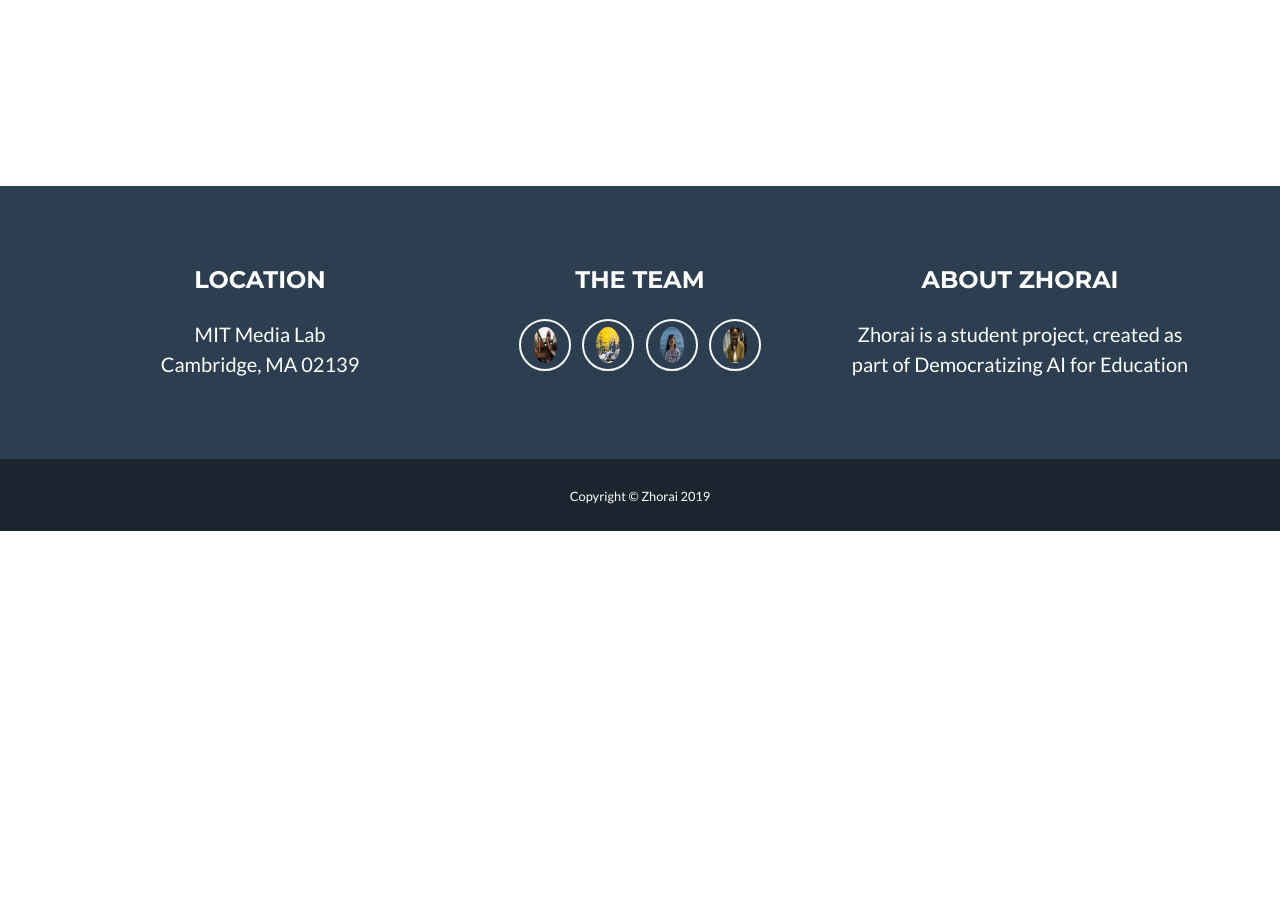
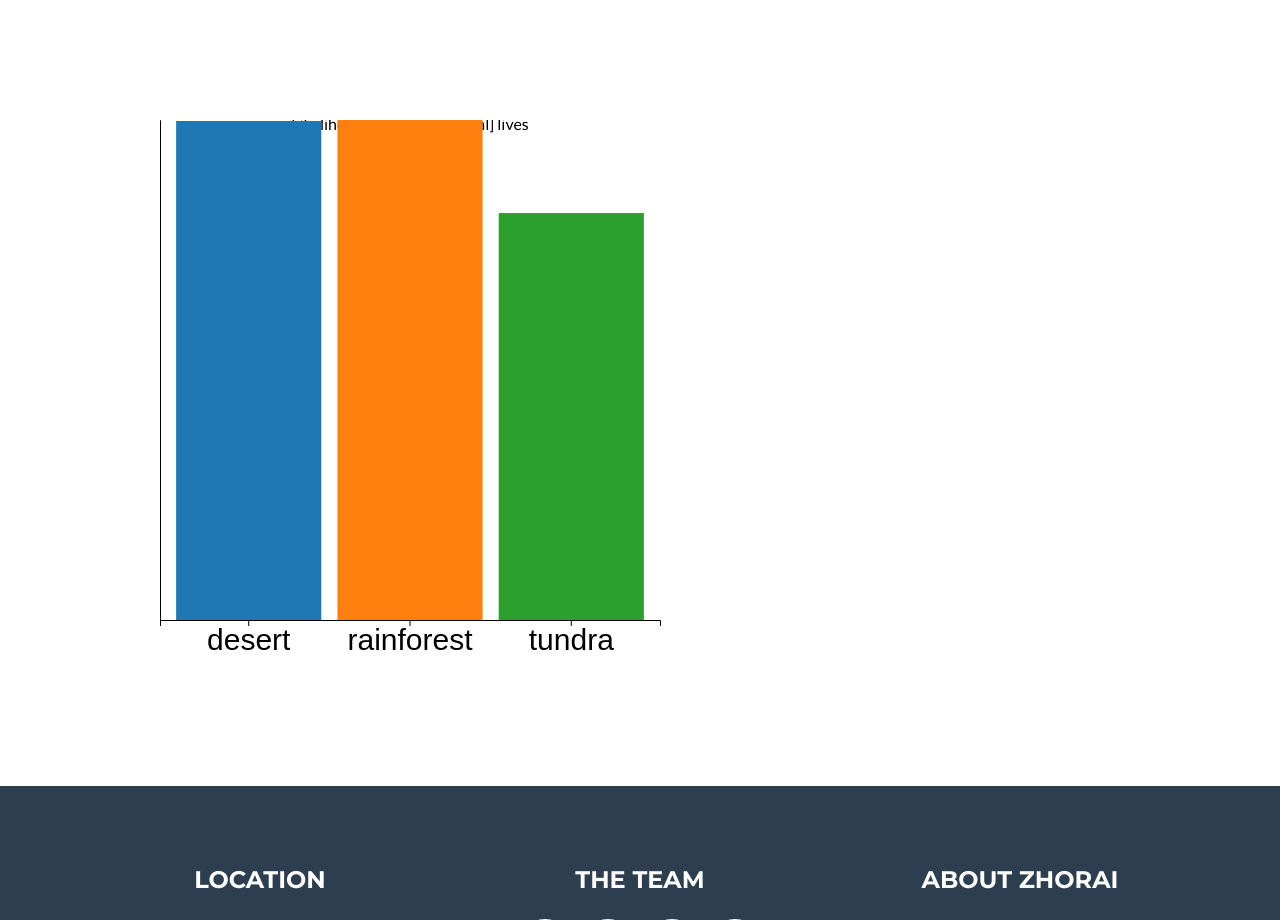
Before and after one commit to jessvb/zhorai, a plain HTML site: page website/module-3.html in a window 1280 px wide. Shown: the part 1900-2820 px from the top of the page. Before the commit the page ends 2431 px from the top, so only its background shows below. Drawn offline with nearby package versions, Linux system fonts and the light colour scheme.

Commit message:
working histogram, needs some css edits

```diff
--- a/website/js/index.js
+++ b/website/js/index.js
@@ -257,3 +257,72 @@ function createScatterplot(plot_data) {
         .call(yAxis);
 
 }
+var plot_data = {"desert": 0.2992, "rainforest": 0.2998, "tundra": 0.2440};
+createHistogram(plot_data);
+function createHistogram(plot_data) {
+
+	var data = [];
+	for (var key in plot_data) {
+		data.push({"ecosystem": key, "value": plot_data[key]});
+	}
+	//setup settings for histogram
+	var canvas_width = 500;
+	var canvas_height = 500;
+	var margin = {top:10, right:10, bottom:90, left:10};
+
+
+
+	var color = d3.scaleOrdinal(d3.schemeCategory10);
+	var symbols = d3.scaleOrdinal(d3.symbols);
+
+	// creates a generator for symbols
+	var symbol = d3.symbol().size(100);
+
+	//create SVG element
+	var svg = d3.select("#histogram")  // This is where we put our plot
+        width = +svg.attr("width"),
+			height = +svg.attr("height");
+
+	var xAxis = d3.scaleBand()
+		.range([0, canvas_width])
+		.padding(0.1);
+
+	var yAxis = d3.scaleLinear()
+		.range([canvas_height, 0]);
+
+	svg.append("text")
+		.attr("x", canvas_width/2)
+		.attr("y", 10)
+		.style("text-anchor", "middle")
+		.text("Likelihood for where [animal] lives");
+
+	svg.append("g")
+		.attr("transform", "translate(" +margin.left + "," + margin.top + ")");
+
+	xAxis.domain(data.map(function(d) { return d.ecosystem; }));
+	yAxis.domain([0, d3.max(data, function(d) { return d.value; })]);
+	color.domain(data.map(function(d) { return d.ecosystem; }));
+
+	// append the rectangles for the bar chart
+	svg.selectAll(".bar")
+	    .data(data)
+	    .enter().append("rect")
+	    .attr("class", "bar")
+	    .attr("x", function(d) { return xAxis(d.ecosystem); })
+	    .attr("width", xAxis.bandwidth())
+	    .attr("y", function(d) { return yAxis(d.value); })
+	    .attr("height", function(d) { return canvas_height - yAxis(d.value); })
+	    .attr("fill", function(d) { return color(d.ecosystem); });
+
+
+	  // add the x Axis
+	svg.append("g")
+		.style("font-size", "30px")
+	    .attr("transform", "translate(0," + canvas_height + ")")
+	    .call(d3.axisBottom(xAxis));
+
+	  // add the y Axis
+	svg.append("g")
+	    .call(d3.axisLeft(yAxis));
+
+}
--- a/website/js/module-3.js
+++ b/website/js/module-3.js
@@ -283,6 +283,7 @@ function mod3ReceiveData(filedata, stage) {
 
             // TODO: make histogram here
             // (e.g., createHistogram(ecoData))
+            createHistogram(ecoData);
         } else {
             // error checking:
             phrases = ["I don't know enough about that animal to guess where it's from.",
--- a/website/module-3.html
+++ b/website/module-3.html
@@ -137,6 +137,7 @@
           <!--2D Plot SVG-->
           <svg id="scatterplot" width="960" height="600"></svg>
           <svg id="mindmap" width="960" height="600"></svg>
+          <svg id="histogram" width="960" height="600"></svg>
         </div>
       </div>
     </div>
```
